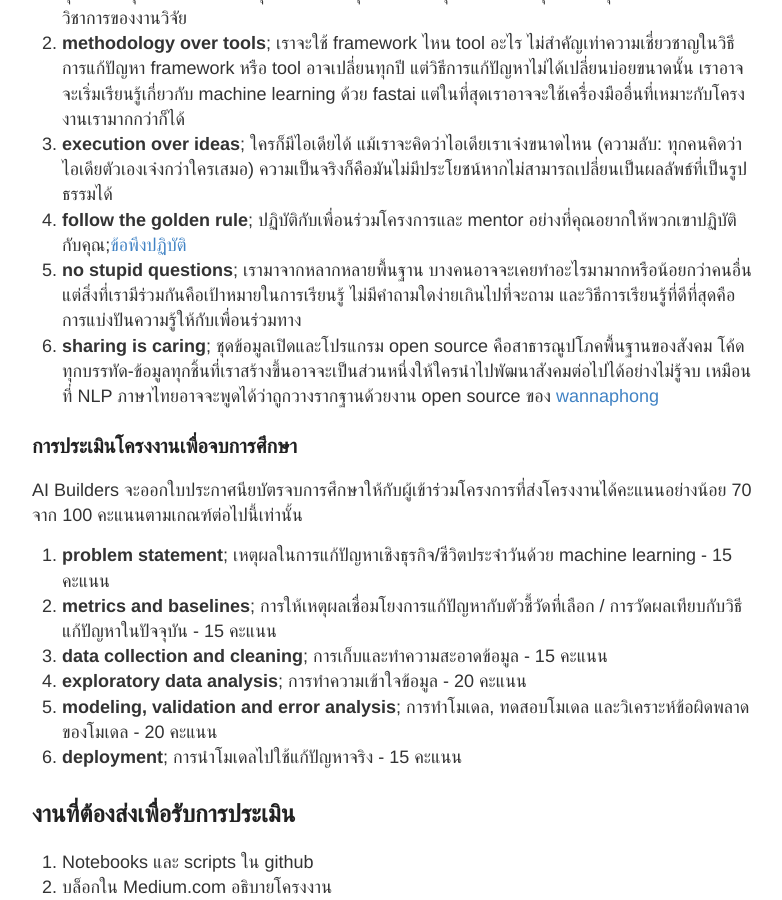
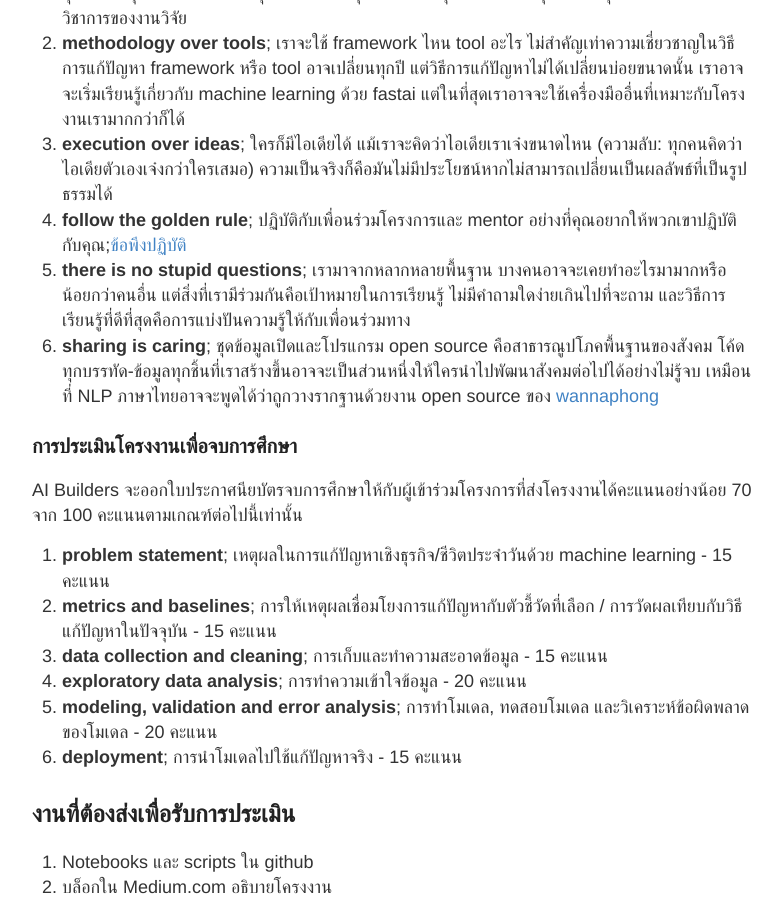
Before and after one commit to ai-builders/ai-builders.github.io, a Jekyll site: the page built from docs/_posts/2020-2-23-orientation.md, in a window 1280 px wide and 900 px high, scrolled down 549 px. Shown: the whole window, without its empty margins (248-1030 px from the left). Built offline with Jekyll 4.4.1, drawn with Linux system fonts in a browser that asks for light colours.

Commit message:
Update 2020-2-23-orientation.md

```diff
--- a/docs/_posts/2020-2-23-orientation.md
+++ b/docs/_posts/2020-2-23-orientation.md
@@ -12,7 +12,7 @@ title: คาบที่ 0 - Orientation and Intro to Essential Tools
 2. **methodology over tools**; เราจะใช้ framework ไหน tool อะไร ไม่สำคัญเท่าความเชี่ยวชาญในวิธีการแก้ปัญหา framework หรือ tool อาจเปลี่ยนทุกปี แต่วิธีการแก้ปัญหาไม่ได้เปลี่ยนบ่อยขนาดนั้น เราอาจจะเริ่มเรียนรู้เกี่ยวกับ machine learning ด้วย fastai แต่ในที่สุดเราอาจจะใช้เครื่องมืออื่นที่เหมาะกับโครงงานเรามากกว่าก็ได้
 3. **execution over ideas**; ใครก็มีไอเดียได้ แม้เราจะคิดว่าไอเดียเราเจ๋งขนาดไหน (ความลับ: ทุกคนคิดว่าไอเดียตัวเองเจ๋งกว่าใครเสมอ) ความเป็นจริงก็คือมันไม่มีประโยชน์หากไม่สามารถเปลี่ยนเป็นผลลัพธ์ที่เป็นรูปธรรมได้
 4. **follow the golden rule**; ปฏิบัติกับเพื่อนร่วมโครงการและ mentor อย่างที่คุณอยากให้พวกเขาปฏิบัติกับคุณ;[ข้อพึงปฏิบัติ](https://vistec-ai.github.io/ai-builders/code-of-conduct/)
-5. **no stupid questions**; เรามาจากหลากหลายพื้นฐาน บางคนอาจจะเคยทำอะไรมามากหรือน้อยกว่าคนอื่น แต่สิ่งที่เรามีร่วมกันคือเป้าหมายในการเรียนรู้ ไม่มีคำถามใดง่ายเกินไปที่จะถาม และวิธีการเรียนรู้ที่ดีที่สุดคือการแบ่งปันความรู้ให้กับเพื่อนร่วมทาง
+5. **there is no stupid questions**; เรามาจากหลากหลายพื้นฐาน บางคนอาจจะเคยทำอะไรมามากหรือน้อยกว่าคนอื่น แต่สิ่งที่เรามีร่วมกันคือเป้าหมายในการเรียนรู้ ไม่มีคำถามใดง่ายเกินไปที่จะถาม และวิธีการเรียนรู้ที่ดีที่สุดคือการแบ่งปันความรู้ให้กับเพื่อนร่วมทาง
 6. **sharing is caring**; ชุดข้อมูลเปิดและโปรแกรม open source คือสาธารณูปโภคพื้นฐานของสังคม โค้ดทุกบรรทัด-ข้อมูลทุกชิ้นที่เราสร้างขึ้นอาจจะเป็นส่วนหนึ่งให้ใครนำไปพัฒนาสังคมต่อไปได้อย่างไม่รู้จบ เหมือนที่ NLP ภาษาไทยอาจจะพูดได้ว่าถูกวางรากฐานด้วยงาน open source ของ [wannaphong](https://github.com/wannaphong)
 
 ### การประเมินโครงงานเพื่อจบการศึกษา
```
